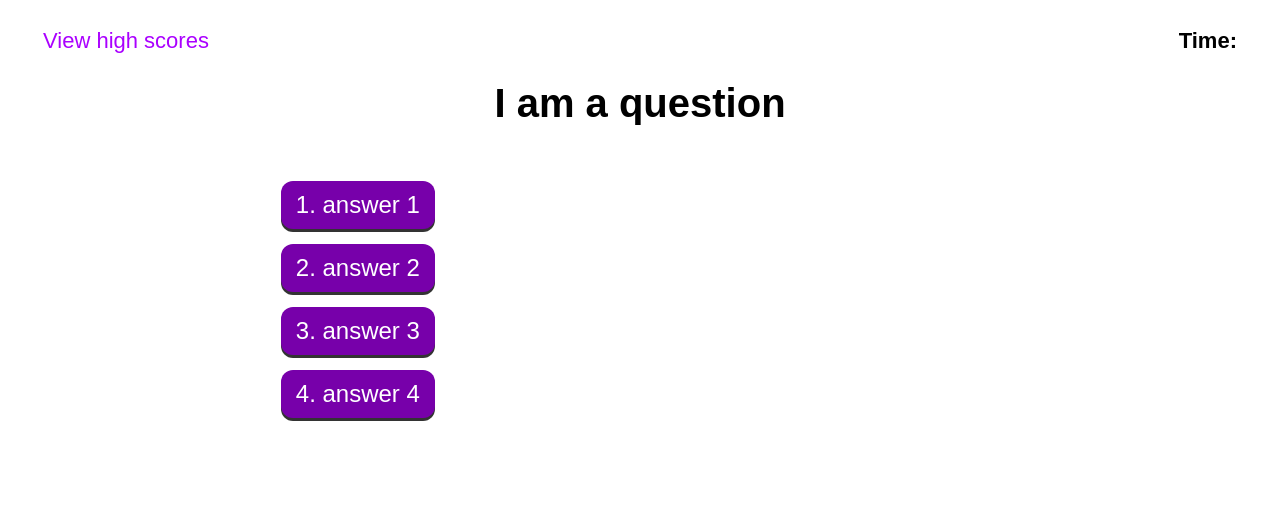
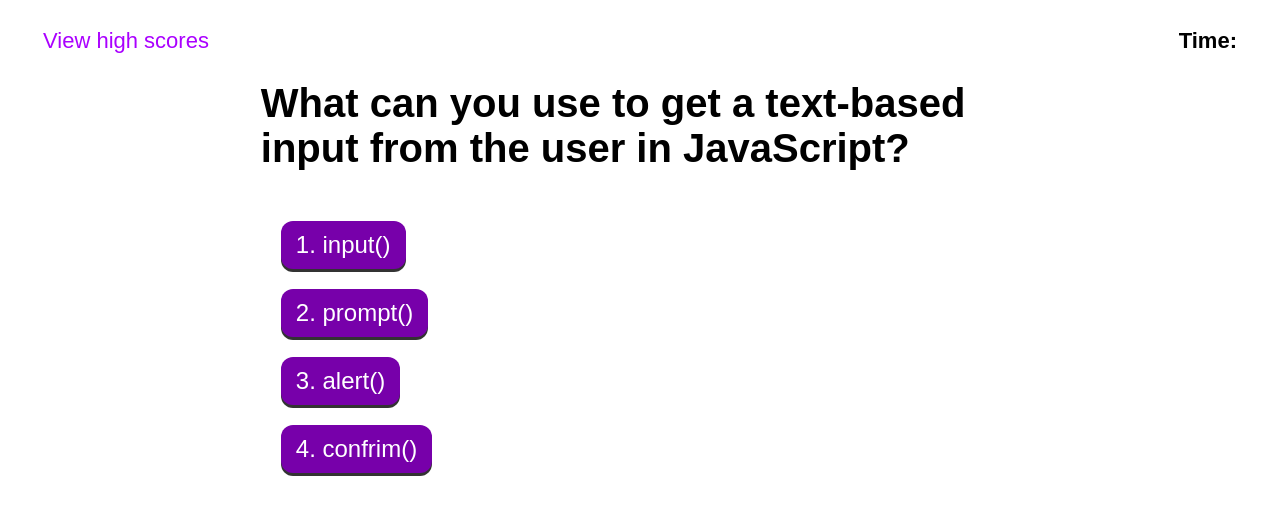
Before and after one commit to Spyromancy/coding-quiz, a plain HTML site: page index.html in a window 1280 px wide. Both pictures are taken after a click on the button "Start Quiz!". Drawn offline with Linux system fonts and the light colour scheme.

Commit message:
improved quiz functionality

```diff
--- a/assets/css/style.css
+++ b/assets/css/style.css
@@ -85,6 +85,6 @@ main ul {
 
 }
 
-main ul li button{
-    padding: 30px 15px 10px;
+main ul li button.btn{
+    margin:10px 0;
 }
--- a/assets/js/script.js
+++ b/assets/js/script.js
@@ -1,53 +1,80 @@
 var questionEl = document.querySelector("#question");
 var answersEl = document.querySelector("#choices");
 var startQuizEl = document.querySelector("#start-quiz");
+var currentProblem;
 
 function startQuiz() {
-    console.log("and so it begins.");
     document.querySelector(".content").style.display="none";
     document.querySelector("#start-quiz").style.display="none";
-    console.log(typeof questionArr[0].correct);
+
     // Start timer
     generateQuestion()
-}
+};
+
+function quizTimer(){};
 
 function generateQuestion() {
     //randomly choose quesiton from questionArr
-    var currentProblem = questionArr[0];   //^ that's next
+    var n = Math.floor(Math.random()*questionArr.length);
+    currentProblem = questionArr[n];
     //remove question from choices
+    questionArr.splice(n,1);
 
-    //insert the question into answersEl as an <ol> <li>
-    // use a data-is-correct (correct/incorrect) attribute to
+
     questionEl.textContent= currentProblem.question;
-
+    //insert the question into answersEl as an <ul> <li>
     var choiceListEl = document.createElement("ul");
-
     for(var i =0; i <currentProblem.choices.length; i++){
         // create the containing list element
         var thisChoiceEl = document.createElement("li");
-        // check if currently generated answer is the correct one
-        if(i+1===currentProblem.correct){
-            thisChoiceEl.innerHTML=`<button class="btn correct" type="button">${i+1}. ${currentProblem.choices[i]}</button>`;
-        }
-        else{
-            thisChoiceEl.innerHTML=`<button class="btn incorrect" type="button">${i+1}. ${currentProblem.choices[i]}</button>`;
-        }
+        thisChoiceEl.setAttribute("id",`option${i+1}`)
+        // add a button to the <li> element with an id of 'i'
+        thisChoiceEl.innerHTML=`<button class="btn" id="${i+1}" type="button">${i+1}. ${currentProblem.choices[i]}</button>`;
 
         choiceListEl.appendChild(thisChoiceEl);
     }
     answersEl.appendChild(choiceListEl);
-}
+};
 
+
+//Okay so i don't forget by tommorow plan is:
+/*
+    1. Give each list item a unique id for ... well identification purposes
+    2. when an answer is clicked we WANT the background of the list element to briefly flash red or green, then fade back to normal
+    3. start with blinking, see if fading is too fancy-shmancy
+*/
 function checkAnswerHandler(event) {
     // needs to call to end quiz if questionArr is empty
     var targetEl = event.target;
-    if(targetEl.matches(".correct")){
-        window.alert("Yes correct good job I'm loud please delete me later");
+    var background = document.querySelector(`#option${targetEl.id}`);
+
+    if(targetEl.id === `${currentProblem.correct}`){ // if it's dumb and it works it's not dumb.
+
+        background.style.background="#095";
+
+        //alert("Yes correct good job I'm loud please delete me later");
     }
-    else if(targetEl.matches(".incorrect")){
-        window.alert("No that's wrong! Also i'm loud please delete me");
+    else if(targetEl.matches(".btn")){ // each question is marked with a different id BUT they all share a class, since the 'if' will catch the correct answer already, this should work as intended.
+        background.style.background="#d00";
+        //alert("No that's wrong! Also i'm loud please delete me");
     }
-}
+
+    if(questionArr.length>0){
+        setTimeout(function(){
+            background.style.background="#fff";
+            document.querySelector("ul").remove();
+            generateQuestion();
+        },100)
+    }
+    else{
+        setTimeout(function(){
+            background.style.background="#fff";
+            document.querySelector("ul").remove();
+            alert("Hey the quiz is over, you should add the highscore screen and delete me");
+        },100)
+    }
+
+};
 
 startQuizEl.addEventListener("click",startQuiz);
 answersEl.addEventListener("click",checkAnswerHandler);
@@ -56,19 +83,83 @@ answersEl.addEventListener("click",checkAnswerHandler);
 //if there's nothing under this comment i changed how i handled questions and forgot to delete this
 var questionArr = [
     {
-        question: "I am a question",
-        choices: ["answer 1",
-        "answer 2",
-        "answer 3",
-        "answer 4"],
-        correct: 3 // IS NOT 0 INDEX! REMEMBER TO USE i+1 TO APPLY CORRECTNESS!!!!
+        question: "How do you call a function when a certain element is clicked?",
+        choices: ["element.onClick(func)",
+        "if(element.clicked) { func(); }",
+        "element.addEventListender('click', func)",
+        "You can't."],
+        correct: 3
     },
     {
-        question: "I am question 2",
-        choices: ["answer 1",
-        "answer 2",
-        "answer 3",
-        "answer 4"],
-        correct: 2 // IS NOT 0 INDEX! REMEMBER TO USE i+1 TO APPLY CORRECTNESS!!!!
+        question: "What is the proper syntax for JavaScript array comprehension?",
+        choices: ["for(const item inside array)",
+        "for(const item of array)",
+        "for(const item on array",
+        "for(const item in array"],
+        correct: 2 // 4.
+    },
+    {
+        question: "What can you use to get a text-based input from the user in JavaScript?",
+        choices: ["input()",
+        "prompt()",
+        "alert()",
+        "confrim()"],
+        correct: 2
+    },
+    {
+        question: "Which of these is a programming language?",
+        choices: ["C#",
+        "JavaChip",
+        "SQRL",
+        "Cobra"],
+        correct: 1
+    },
+    {
+        question: "How do you initialize a file as a local git repository?",
+        choices: ["git __init__(self)",
+        "it's git innit",
+        "git repo",
+        "git init"],
+        correct: 4
+    },
+    {
+        question: "Which of the following will create a new function in JavaScript?",
+        choices: ["def myFunc()",
+        "new myFunc()",
+        "function myFunc()",
+        "create myFunc()"],
+        correct: 3
+    },
+    {
+        question: "What is the difference between a While loop and a Do-While loop?",
+        choices: ["A Do-While will run at least once.",
+        "About 3 letters",
+        "A While-loop checks the condition at the end of the loop",
+        "There is no difference"],
+        correct: 1
+    },
+    {
+        question: "In JavaScript, how do you create a function that will accept any number of parameters?",
+        choices: ["funciton sum([args])",
+        "def sum(*args)",
+        "function sum(--args)",
+        "function sum(...args)"],
+        correct: 4
+    },
+    {
+        question: "In JavaScript, how do you add variable elements into a string without concatination?",
+        choices: ["'Hi my name is {}'.format(name)",
+        "`Hi my name is ${name}!`",
+        "f'Hi my name is {name}'",
+        "You can't."],
+        correct: 2
+    },
+    {
+        question: "How do you call a function after 5 seconds have passed?",
+        choices: ["setTimeout(myFunc, 5)",
+        "setTimer(myFunc, 5000)",
+        "setTimeout(myFunc, 5000)",
+        "waitFor(myFunc, '5 seconds')"],
+        correct: 3
     }
-]
+];
--- a/index.html
+++ b/index.html
@@ -26,12 +26,8 @@
                 Try to answer the following code-related questions wihtin the time limit.
                 Keep in mind that incorrect answers will Penalize your score/time by 10 seconds!
             </p>
-            <!-- <ul id="test">
-                <li> crazy idea</li> it is
-                <li> but if it works</li> it did
-                <li> This is great</li> debatable
-            </ul> -->
         </div>
+        <div class="give-result"></div>
         <div class="btn-container">
             <button class="btn" id="start-quiz" type="button">Start Quiz!</button>
         </div>
```
